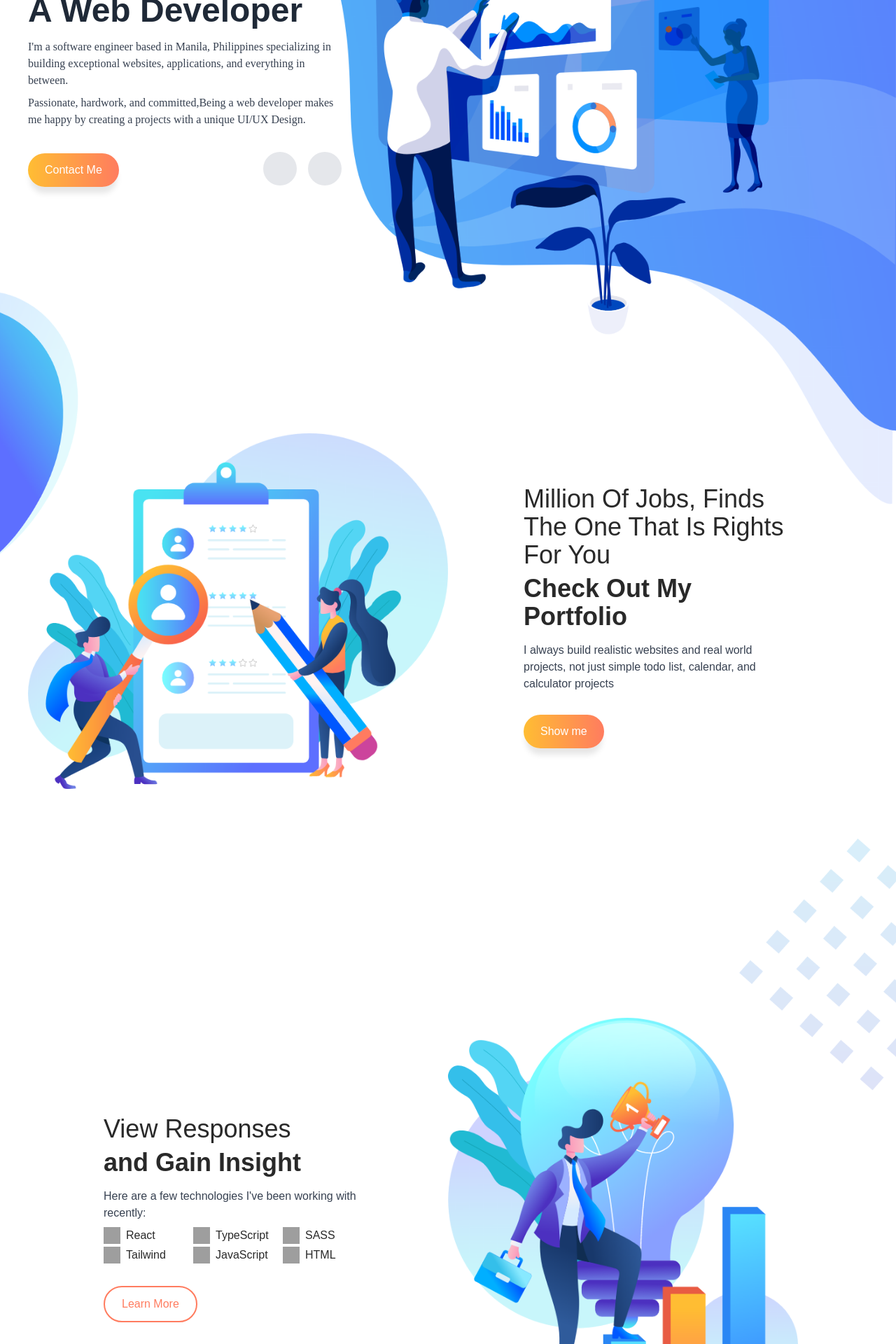
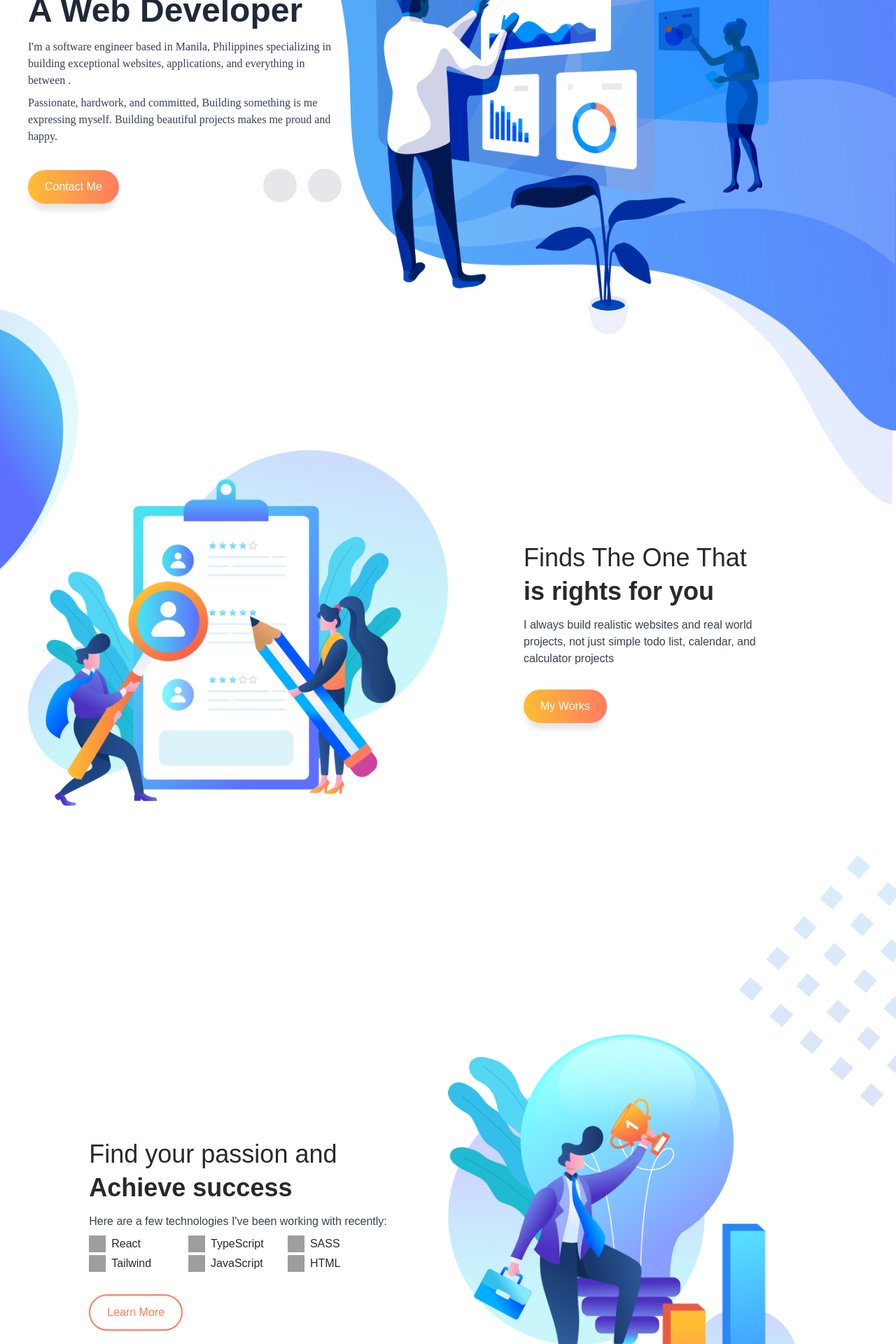
Before and after one commit to VincentCarlosTrono/Vincent-Portfolio, a Next.js app: page / in a window 1280 px wide. Shown: the part 300-2220 px from the top of the page at 70% size. Built offline with nearby package versions, Linux system fonts and the light colour scheme; grey boxes are pictures that could not be loaded; some icons are missing.

Commit message:
update hero translations

```diff
--- a/components/About.tsx
+++ b/components/About.tsx
@@ -40,13 +40,13 @@ export default function About() {
     >
       <main className="col-start-2 col-end-3 grid   items-center  md:grid-cols-2">
         <div className="grid   justify-center ">
-          <div className="text-center sm:text-left  max-w-sm">
+          <div className="text-center sm:text-left  max-w-md">
             <div className="" data-aos="fade-up" data-aos-duration="1000">
               <h1 className="text-2xl sm:text-3xl lg:text-4xl  my-2">
-                View Responses
+                Find your passion and
               </h1>
               <h1 className="text-2xl sm:text-3xl lg:text-4xl mb-4 font-bold">
-                and Gain Insight
+                Achieve success
               </h1>
               <p className=" text-sm sm:text-base text-gray-700">
                 Here are a few technologies I've been working with recently:
--- a/components/Header.tsx
+++ b/components/Header.tsx
@@ -76,7 +76,9 @@ export default function Header() {
         <div className="hidden md:flex items-center  ">
           {navs.map(({ name, pathname }) => (
             <Link href={pathname} key={name}>
-              <nav className="mr-10 cursor-pointer navigation">{name}</nav>
+              <nav className="mr-10 cursor-pointer navigation hover:text-darkOrange">
+                {name}
+              </nav>
             </Link>
           ))}
           <Link href="mailto:ed.tosoy@gmail.com">
--- a/components/Hero.tsx
+++ b/components/Hero.tsx
@@ -15,11 +15,12 @@ export default function Hero() {
           <p className="text-sm sm:text-base font-body mb-2 text-gray-700 ">
             I'm a software engineer based in Manila, Philippines specializing in
             building exceptional websites, applications, and everything in
-            between. <br />
+            between . <br />
           </p>
           <p className="text-sm sm:text-base  font-body text-gray-700 ">
-            Passionate, hardwork, and committed,Being a web developer makes me
-            happy by creating a projects with a unique UI/UX Design.
+            Passionate, hardwork, and committed, Building something is me
+            expressing myself. Building beautiful projects makes me proud and
+            happy.
           </p>
           <div className="md:flex items-center justify-between gap-4">
             <Link href="mailto:trono.vincentcii@gmail.com">
--- a/components/Works.tsx
+++ b/components/Works.tsx
@@ -26,10 +26,10 @@ export default function Works() {
             ></div>
             <div className="" data-aos="fade-up" data-aos-duration="1000">
               <h1 className="text-2xl sm:text-3xl lg:text-4xl capitalize my-2">
-                Million of jobs, finds the one that is rights for you
+                finds the one that
               </h1>
               <h1 className="text-2xl sm:text-3xl lg:text-4xl mb-4 font-bold ">
-                Check Out My Portfolio
+                is rights for you
               </h1>
               <p className=" text-sm sm:text-base text-gray-700 ">
                 I always build realistic websites and real world projects, not
@@ -37,7 +37,7 @@ export default function Works() {
               </p>
               <Link href="/projects">
                 <button className="py-2 sm:py-3 px-6 mt-5 sm:mt-8 rounded-full primary-btn  text-red-400   ">
-                  Show me
+                  My Works
                 </button>
               </Link>
             </div>
```
